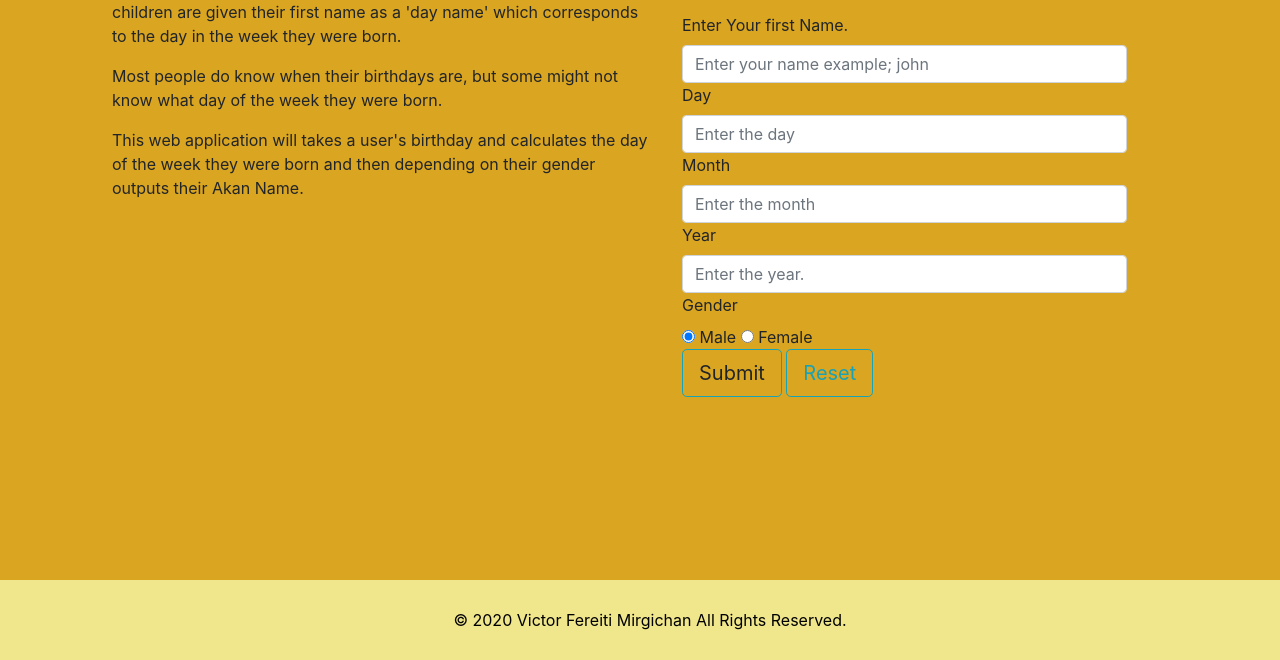
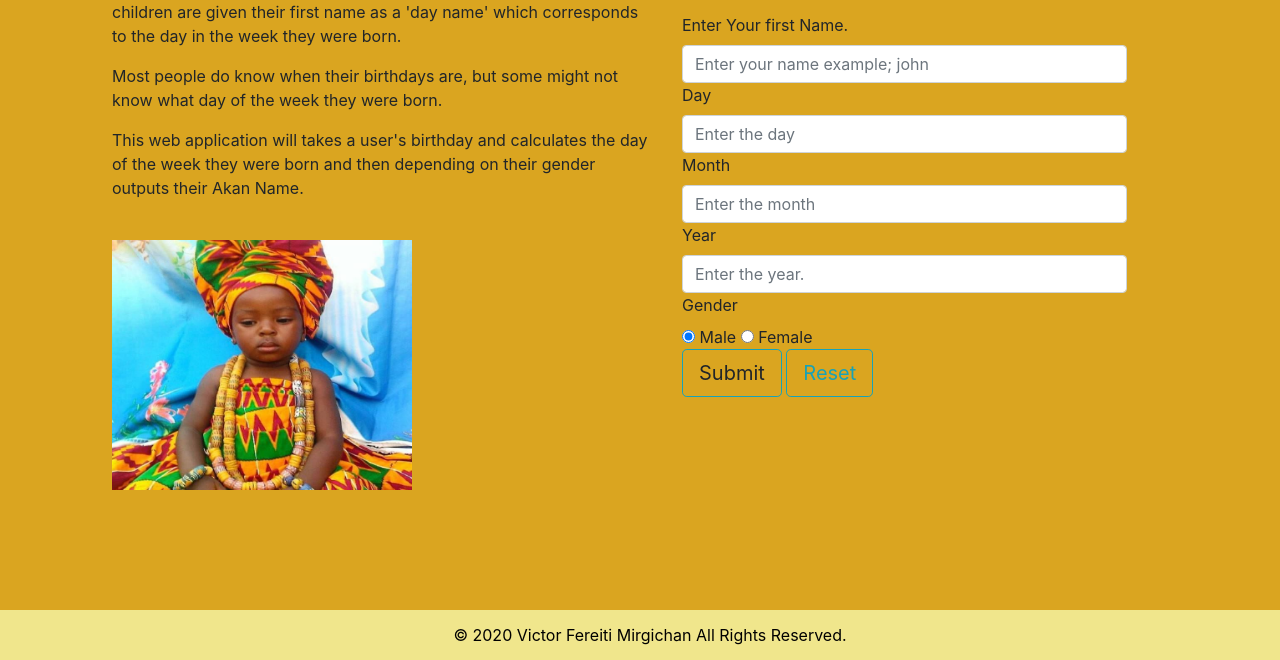
Before and after one commit to victor-mirgichan/Akan-name, a plain HTML site: page index.html in a window 1280 px wide. Shown: the part 140-800 px from the top of the page. Drawn offline with Linux system fonts and the light colour scheme.

Commit message:
added a photo and deleted one phto, changed the size of the footer and image

```diff
--- a/index.html
+++ b/index.html
@@ -18,7 +18,8 @@
                 <P>Most people do know when their birthdays are, but some might not know what day of the week they were
                     born. </P>
                 <P>This web application will takes a user's birthday and calculates the day of the week they were born
-                    and then depending on their gender outputs their Akan Name. </P>
+                    and then depending on their gender outputs their Akan Name. </P> <br>
+                    <img src="ghanababy.jpg" alt="image of Ghana child Baby"width="300" height="250">
             </div>
 
             <div class="col-md-5">
--- a/style.css
+++ b/style.css
@@ -14,7 +14,7 @@ body {
     background-color: khaki;
     color: black;
     text-align: center;
-    line-height: 80px;
+    line-height: 50px;
     width: 1300px;
 };
 
```
Also changed, not shown: ghanababy.jpg (added).
